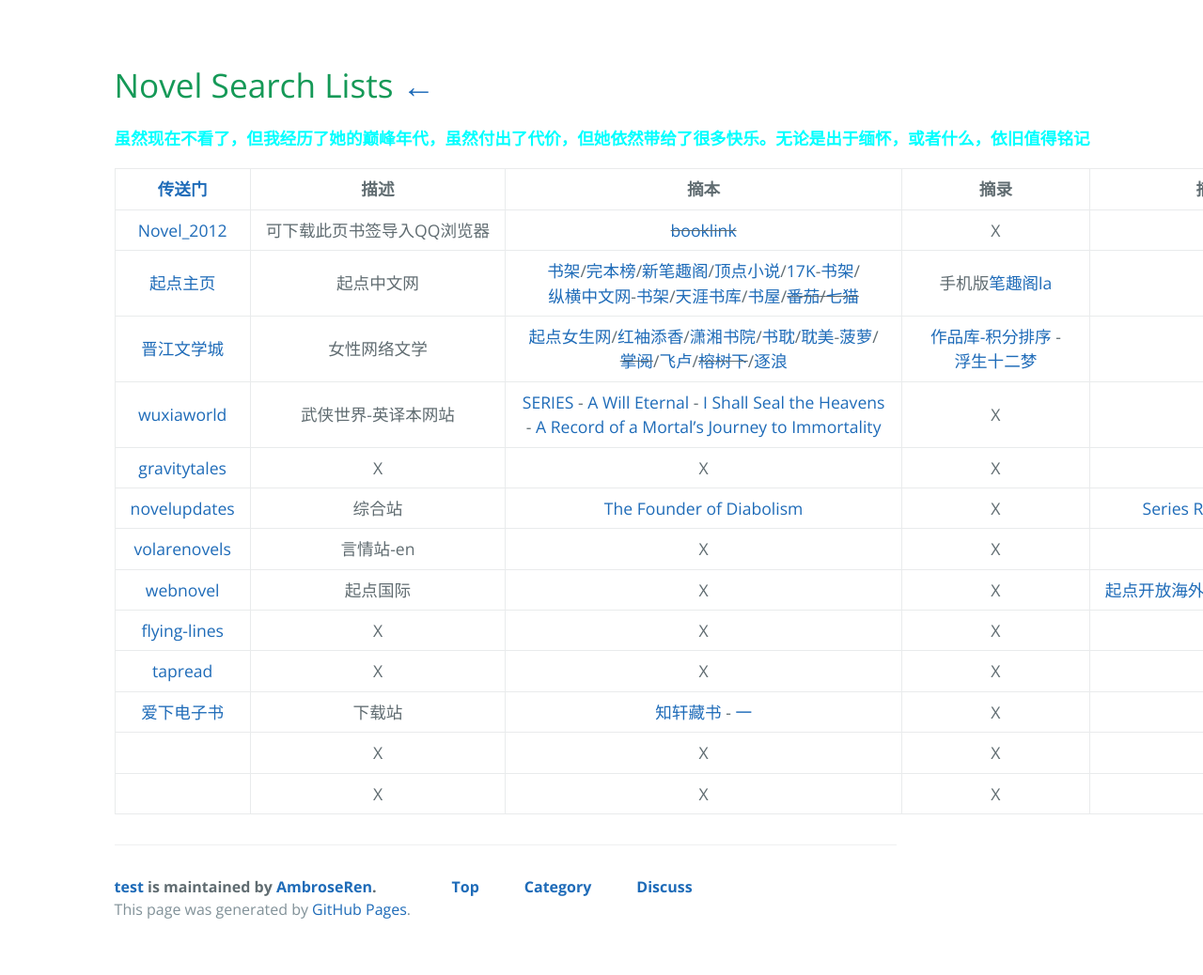
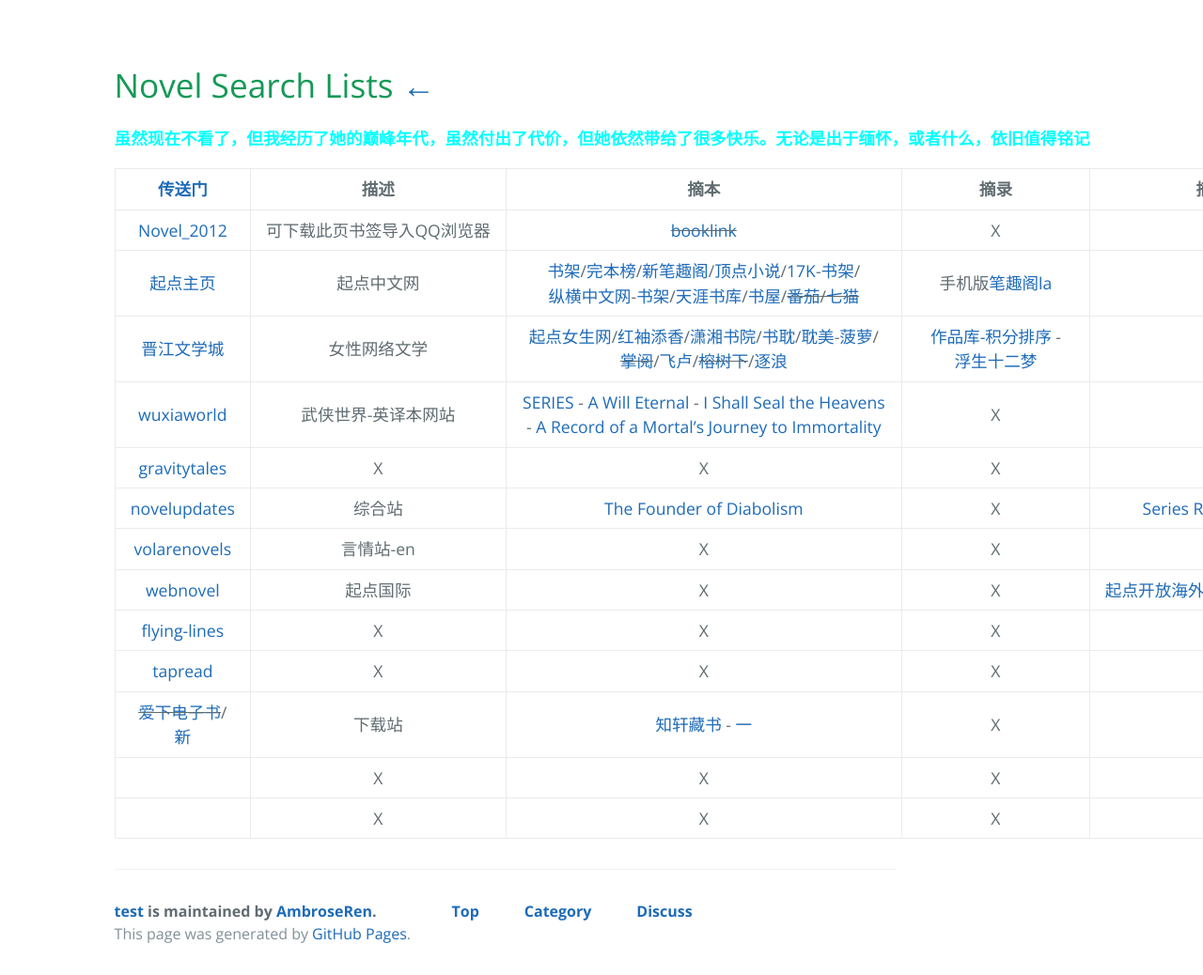
Before and after one commit to AmbroseRen/test, a Jekyll site: the page built from Library/Novel.md, in a window 1280 px wide. Shown: the whole page at 94% size. Built offline with Jekyll 4.4.1, drawn with Linux system fonts in a browser that asks for light colours; our own code applies the rules of GitHub Pages for plain Markdown files; the repository's description, which GitHub fills in, is left out; before the commit the page ends 1012 px from its top, so only the background shows below that.

Commit message:
Update Novel.md

```diff
--- a/Library/Novel.md
+++ b/Library/Novel.md
@@ -18,6 +18,6 @@
 | [webnovel](https://www.webnovel.com/) | 起点国际 | X | X | [起点开放海外英文网站之影响](https://www.zhihu.com/question/56737119) |
 | [flying-lines](https://www.flying-lines.com/) | X | X | X | X |
 | [tapread](https://www.tapread.com/) | X | X | X | X |
-| [爱下电子书](https://www.aixdzs.com/) | 下载站 | [知轩藏书](https://zxcs.info/) - [一](https://zxcstxt.com/) | X | X |
+| ~~[爱下电子书](https://www.aixdzs.com/)~~/[新](https://ixdzs8.com/) | 下载站 | [知轩藏书](https://zxcs.info/) - [一](https://zxcstxt.com/) | X | X |
 | []() | X | X | X | X |
 | []() | X | X | X | X |
```
